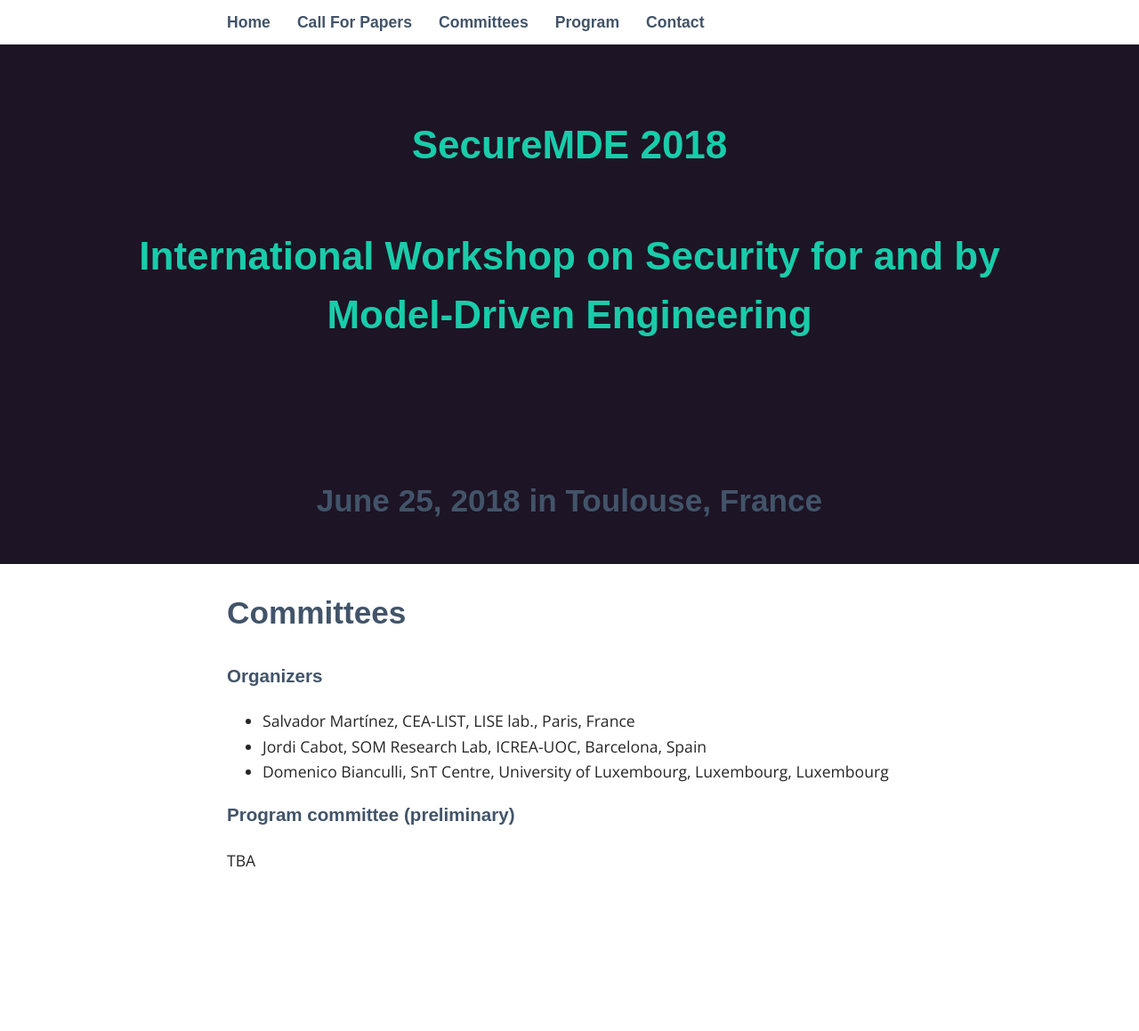
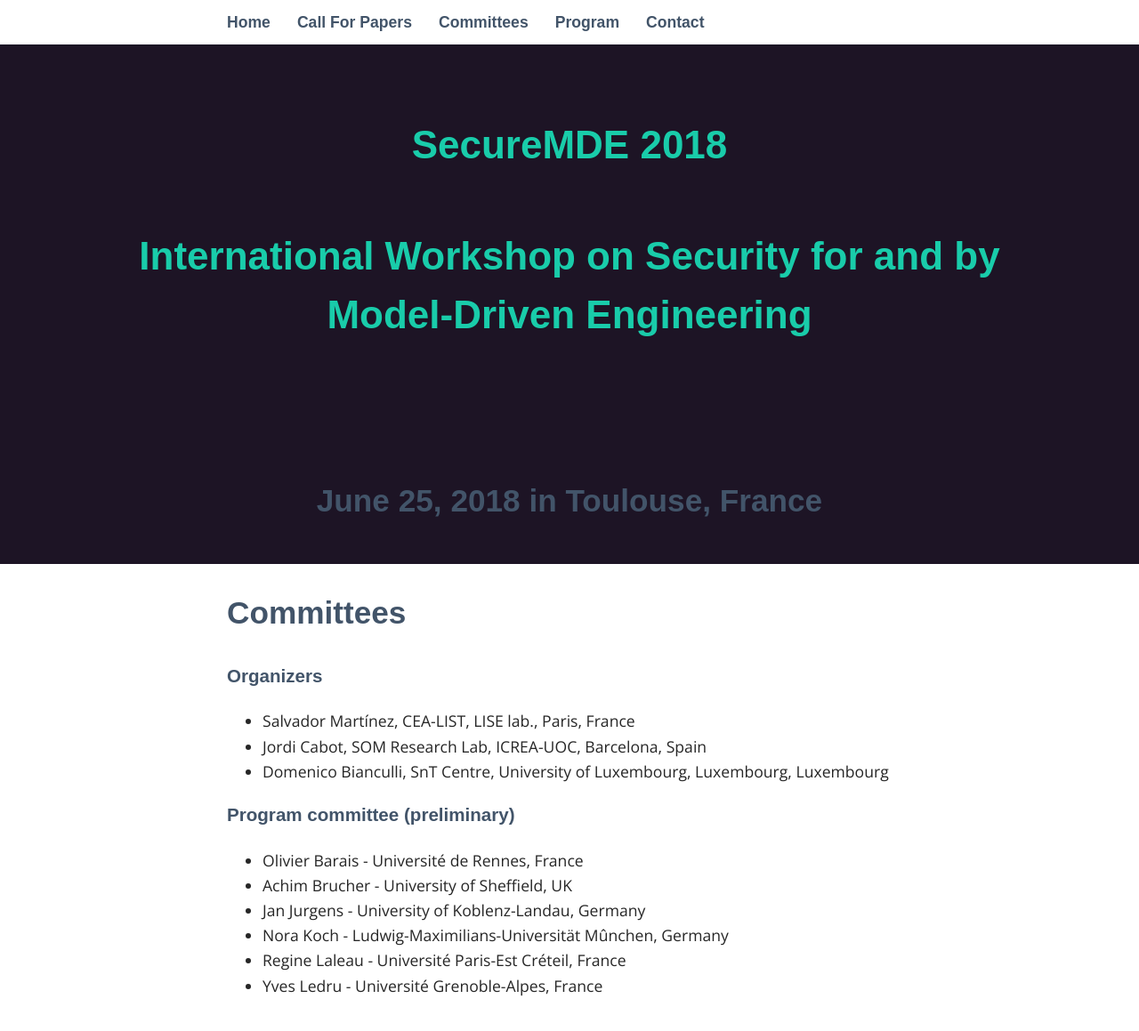
Before and after one commit to modelia/secure-mde-workshop, a Jekyll site: the page built from _pages/02_committees.md, in a window 1280 px wide and 1219 px high. Shown: the top 1159 px of the window at 89% size. Built offline with Jekyll 4.4.1, drawn with Linux system fonts in a browser that asks for light colours; some web fonts are replaced.

Commit message:
adding pc members

```diff
--- a/_pages/02_committees.md
+++ b/_pages/02_committees.md
@@ -12,4 +12,9 @@
 
 ### Program committee (preliminary)
 
- TBA
+ * Olivier Barais - Université de Rennes, France
+ * Achim Brucher - University of Sheffield, UK
+ * Jan Jurgens - University of Koblenz-Landau, Germany
+ * Nora Koch - Ludwig-Maximilians-Universität Mûnchen, Germany
+ * Regine Laleau - Université Paris-Est Créteil, France
+ * Yves Ledru - Université Grenoble-Alpes, France
```
